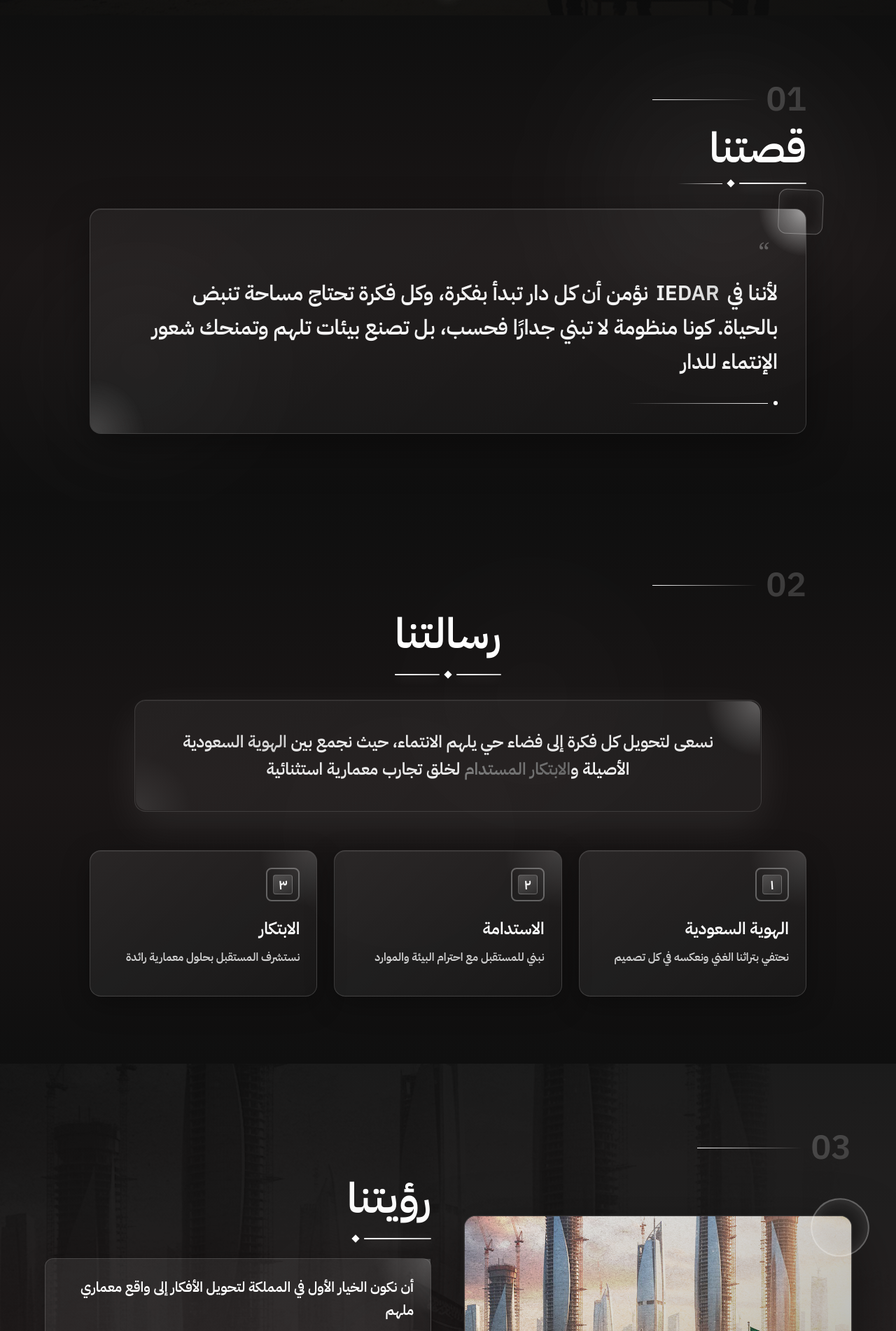
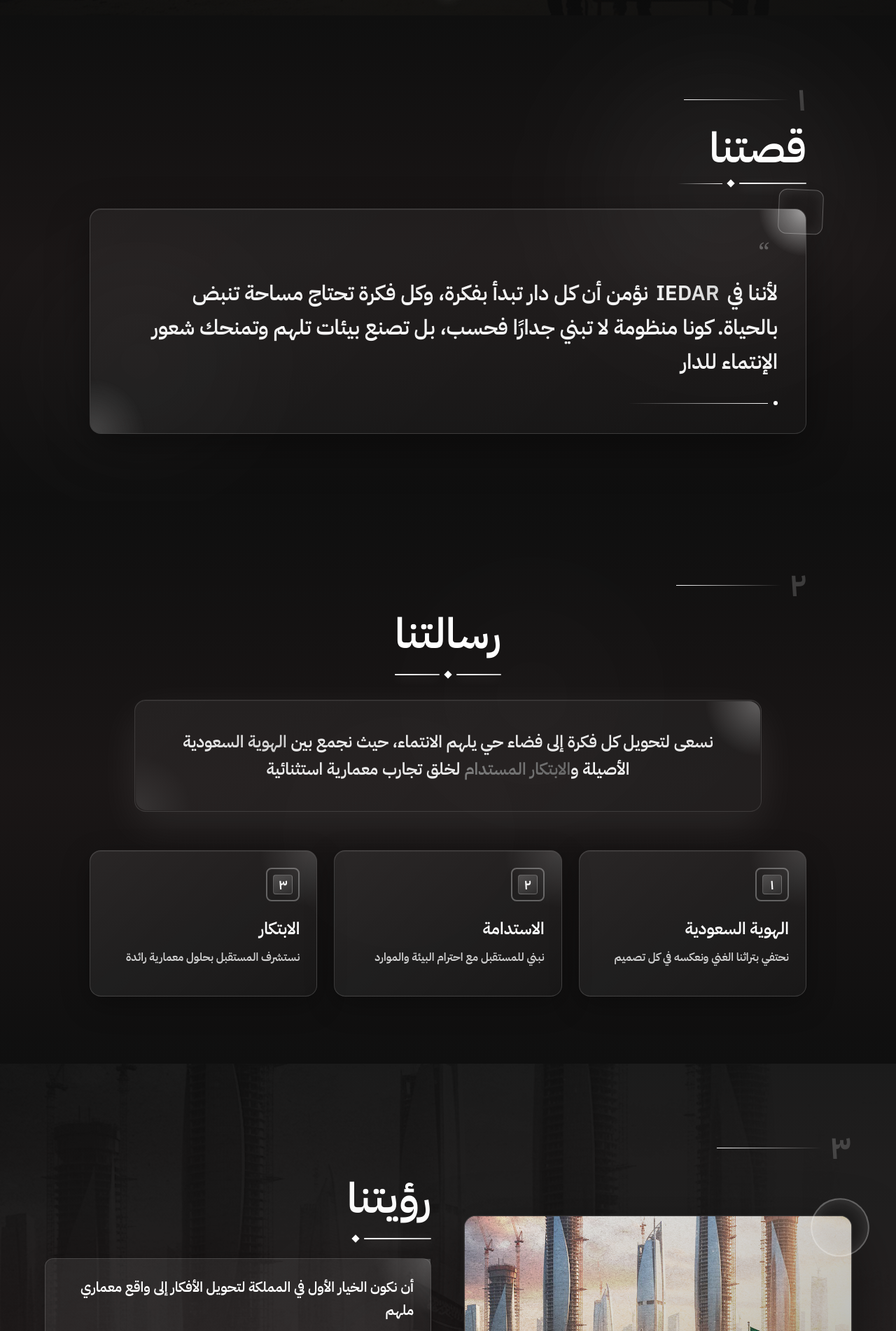
Before and after one commit to MorhafGhziel/Idear_Landing, a Next.js app: page / in a window 1280 px wide. Shown: the part 778-2680 px from the top of the page at 70% size. Built offline with nearby package versions, Linux system fonts and the light colour scheme.

Commit message:
Convert section numbers to Arabic-Indic numerals without leading zeros

```diff
--- a/components/OurMission.tsx
+++ b/components/OurMission.tsx
@@ -102,7 +102,7 @@ export default function OurMission() {
                   backgroundClip: "text",
                 }}
               >
-                02
+                ٢
               </span>
               <div
                 className="h-px flex-1 max-w-[150px]"
--- a/components/OurPillars.tsx
+++ b/components/OurPillars.tsx
@@ -182,7 +182,7 @@ export default function OurPillars() {
                 backgroundClip: "text",
               }}
             >
-              05
+              ٥
             </span>
             <div
               className="h-px flex-1 max-w-[150px]"
--- a/components/OurStory.tsx
+++ b/components/OurStory.tsx
@@ -78,7 +78,7 @@ export default function OurStory() {
                   backgroundClip: "text",
                 }}
               >
-                01
+                ١
               </span>
               <div
                 className="h-px flex-1 max-w-[150px]"
--- a/components/OurValues.tsx
+++ b/components/OurValues.tsx
@@ -112,7 +112,7 @@ export default function OurValues() {
                 backgroundClip: "text",
               }}
             >
-              04
+              ٤
             </span>
             <div
               className="h-px flex-1 max-w-[150px]"
--- a/components/OurVision.tsx
+++ b/components/OurVision.tsx
@@ -79,7 +79,7 @@ export default function OurVision() {
                 backgroundClip: "text",
               }}
             >
-              03
+              ٣
             </span>
             <div
               className="h-px flex-1 max-w-[150px]"
```
